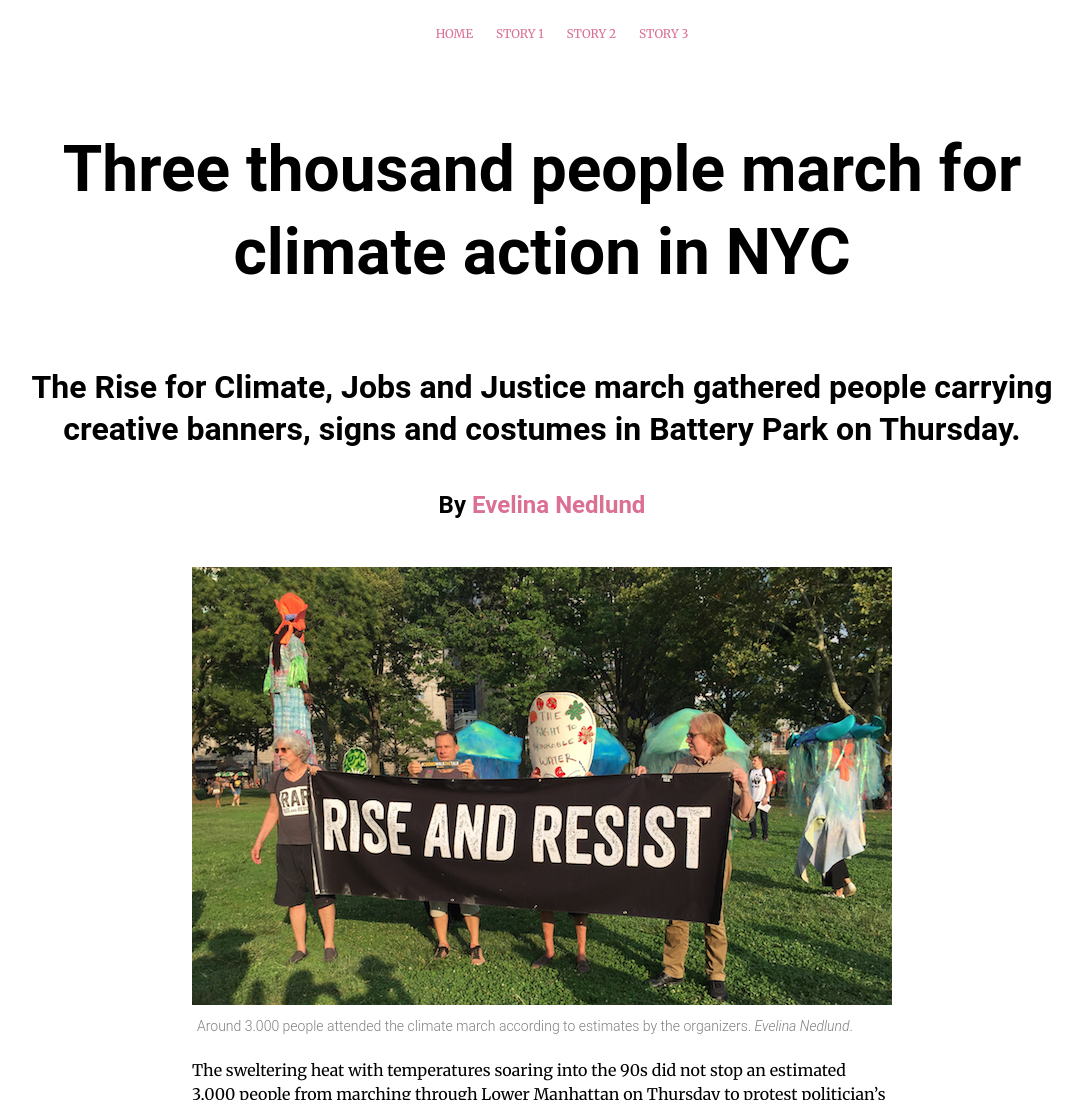
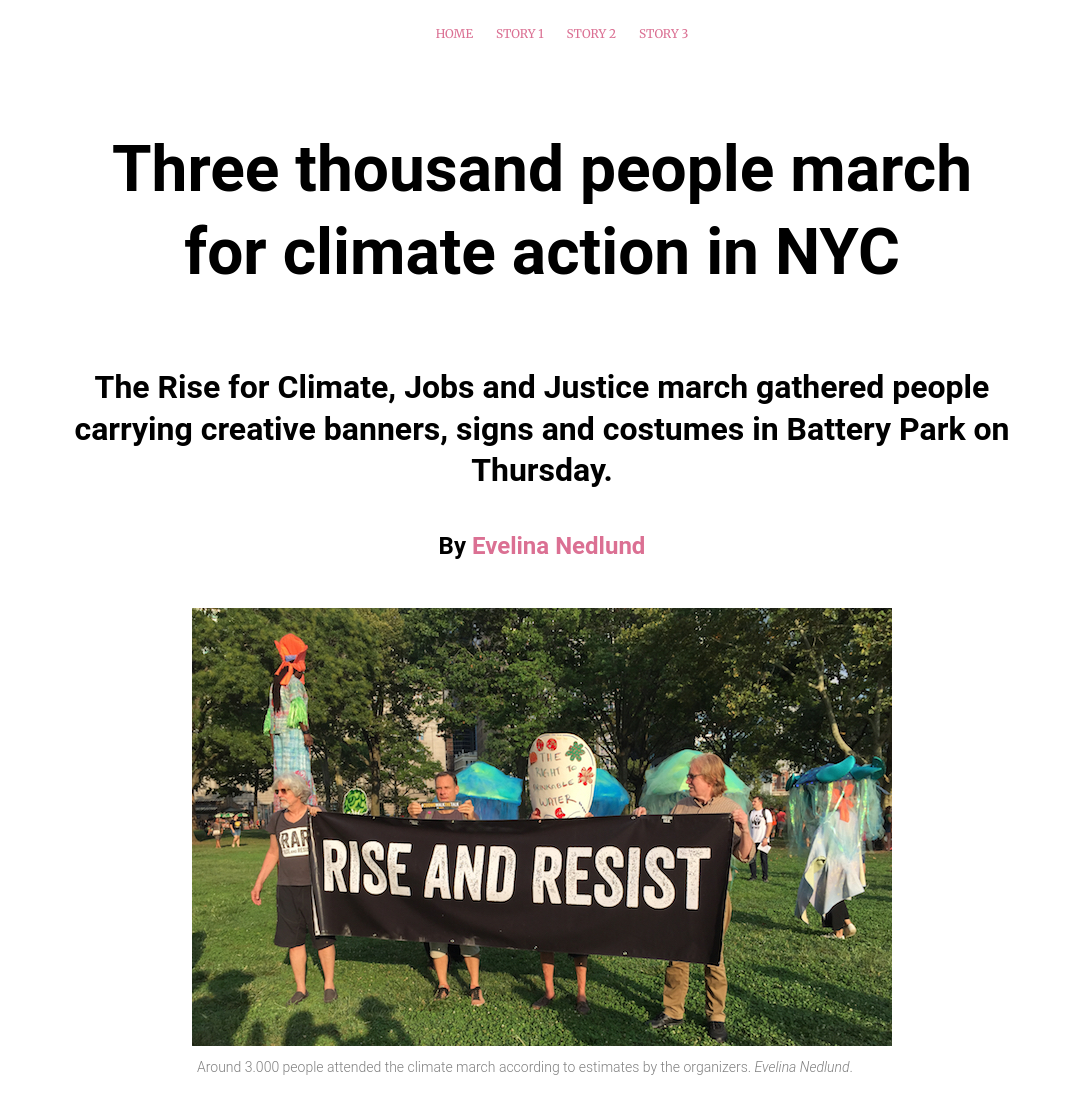
Before and after one commit to evelinanedlund/evelinanedlund.github.io, a plain HTML site: page fridayparty/story1.html in a window 1280 px wide. Shown: the top 1100 px of the page, without its empty margins (98-1180 px from the left). Drawn offline with Linux system fonts and the light colour scheme.

Commit message:
Some changes
Updates

```diff
--- a/fridayparty/css/story1.css
+++ b/fridayparty/css/story1.css
@@ -29,7 +29,7 @@ h1 {
   text-align: center;
   font-weight: 700;
   line-height: 1.3;
-  padding: 20px 60px; /* Rule of TRBLE or top right bottom left */
+  padding: 20px 160px; /* Rule of TRBLE or top right bottom left */
 }
 
 h2 {
@@ -37,7 +37,7 @@ h2 {
   font-style: normal;
   font-weight: 700;
   line-height: 1.3;
-  padding: 10px 60px;
+  padding: 10px 140px;
   text-align: center;
 }
 
```
